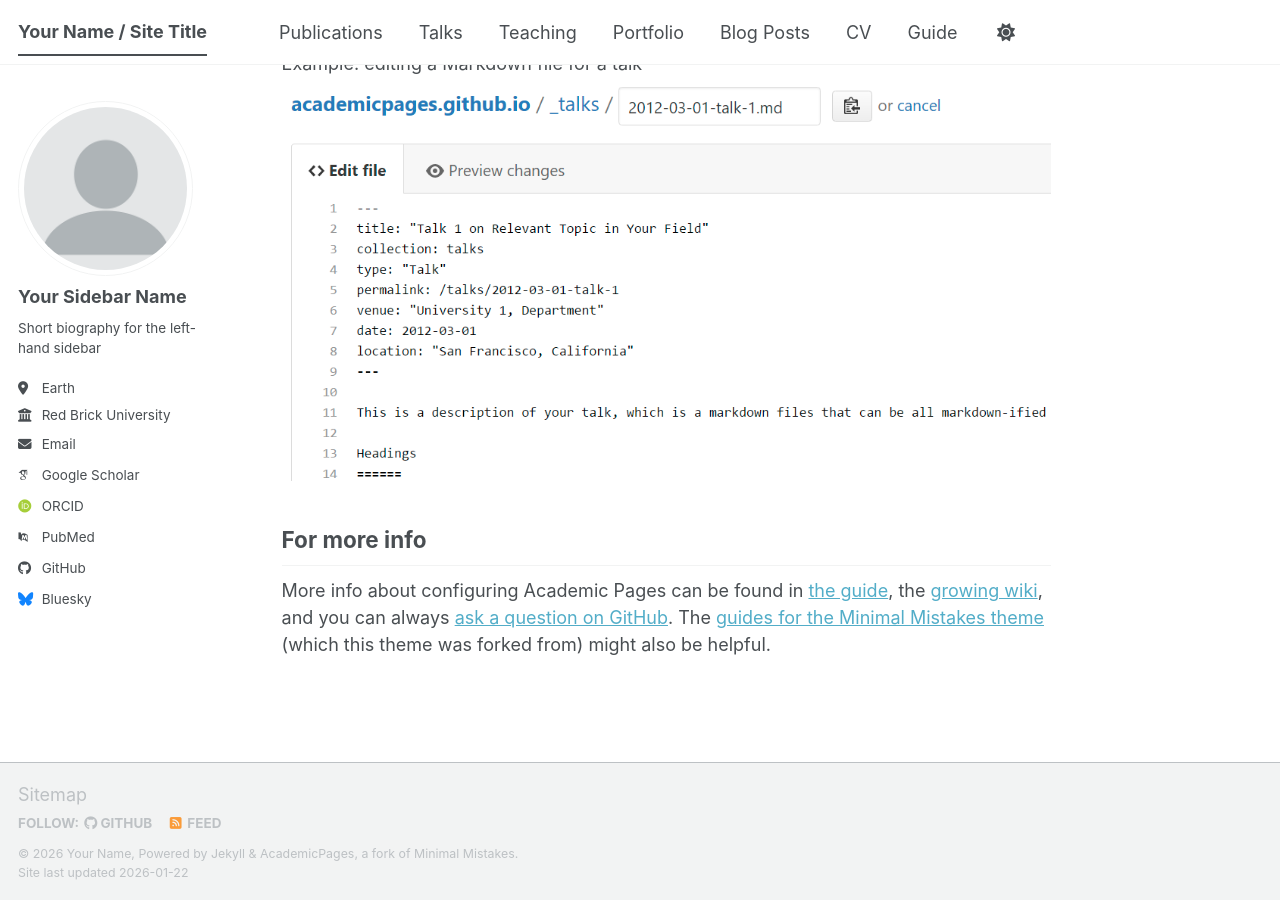
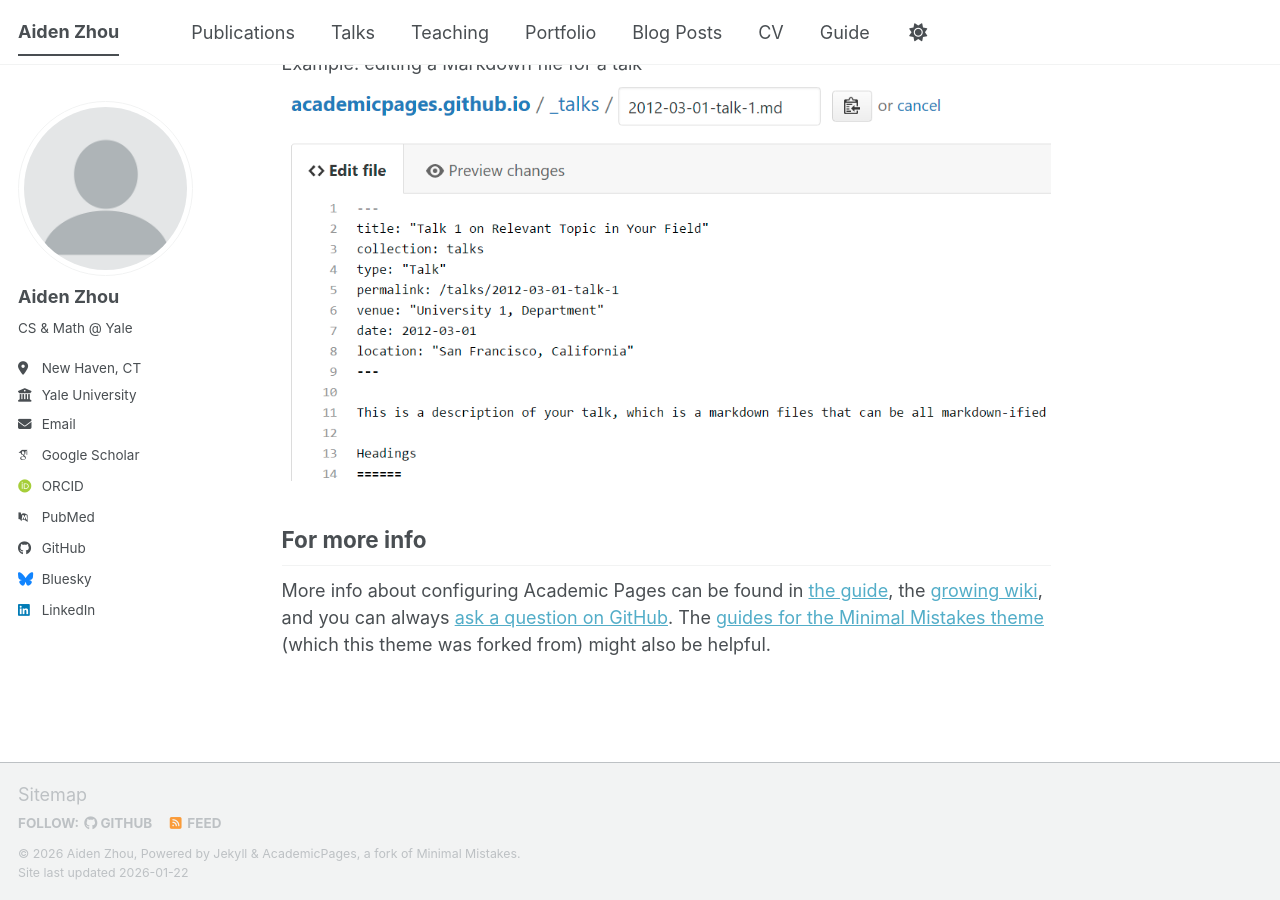
Before and after one commit to aidenzhou8/aidenzhou8.github.io, a Jekyll site: the page built from _pages/about.md, in a window 1280 px wide and 900 px high, scrolled down 2720 px. Built offline with Jekyll 4.4.1, drawn with Linux system fonts in a browser that asks for light colours; some web fonts are replaced; a script bundle is joined from its source files by our own code; library files that are not in the unit come from our copies.

Commit message:
Update personal details in _config.yml
Updated personal information including name, title, and contact details.

```diff
--- a/_config.yml
+++ b/_config.yml
@@ -9,14 +9,14 @@
 # Basic Site Settings
 locale                   : "en-US"
 site_theme               : "default" # The available themes options are "default", "air", "sunrise", "mint", "dirt" and "contrast"
-title                    : "Your Name / Site Title"
+title                    : "Aiden Zhou"
 title_separator          : "-"
-name                     : &name "Your Name"
-description              : &description "Your Name's academic portfolio"   # Update this with a general description of your site, this is the default if not overridden by a page
-url                      : https://academicpages.github.io # The base hostname & protocol for your site e.g. "https://[your GitHub username].github.io",
+name                     : &name "Aiden Zhou"
+description              : &description "CS & Math @ Yale"   # Update this with a general description of your site, this is the default if not overridden by a page
+url                      : https://aidenzhou8.github.io # The base hostname & protocol for your site e.g. "https://[your GitHub username].github.io",
                                                            # or if you already have some other page hosted on Github then use "https://[your GitHub username].github.io/[Your Repo Name]"
 baseurl                  : "" # the subpath of your site, e.g. "/blog"
-repository               : "academicpages/academicpages.github.io"
+repository               : "aidenzhou8.github.io"
 
 # Site Author - The following control what appear as part of the author content on the side bar.
 #               If a field is blank the icon and link will not appear, otherwise it will be shown.
@@ -24,18 +24,18 @@
 author:
   # Biographic information
   avatar           : "profile.png"
-  name             : "Your Sidebar Name"
+  name             : "Aiden Zhou"
   pronouns         : # example: "she/her"
-  bio              : "Short biography for the left-hand sidebar"
-  location         : "Earth"
-  employer         : "Red Brick University"
+  bio              : "CS & Math @ Yale"
+  location         : "New Haven, CT"
+  employer         : "Yale University"
   uri              : # URL
-  email            : "none@example.org"
+  email            : "aiden.zhou@yale.edu"
 
   # Academic websites
   academia         : # URL
   arxiv            : # URL - Update with the correct link to your profile
-  googlescholar    : "https://scholar.google.com/citations?user=PS_CX0AAAAAJ"
+  googlescholar    : "https://scholar.google.com/citations?hl=en&user=dYL7dMEAAAAJ"
   inspire-hep      : # URL
   impactstory      : # URL
   orcid            : "https://orcid.org/yourorcidurl"
@@ -51,7 +51,7 @@
   bitbucket        : # Username - Update with your username on the site
   codepen          : # Username
   dribbble         : # Username
-  github           : "academicpages"
+  github           : "aidenzhou8"
   kaggle           : # Username
   stackoverflow    : # User number or user number and name (i.e., use "1" or "1/jeff-atwood")
 
@@ -66,7 +66,7 @@
   keybase          : # Username
   instagram        : # Username
   lastfm           : # Username
-  linkedin         : # Username
+  linkedin         : "aidenzhou"
   mastodon         : # URL
   medium           : # URL
   pinterest        : # Username
```
